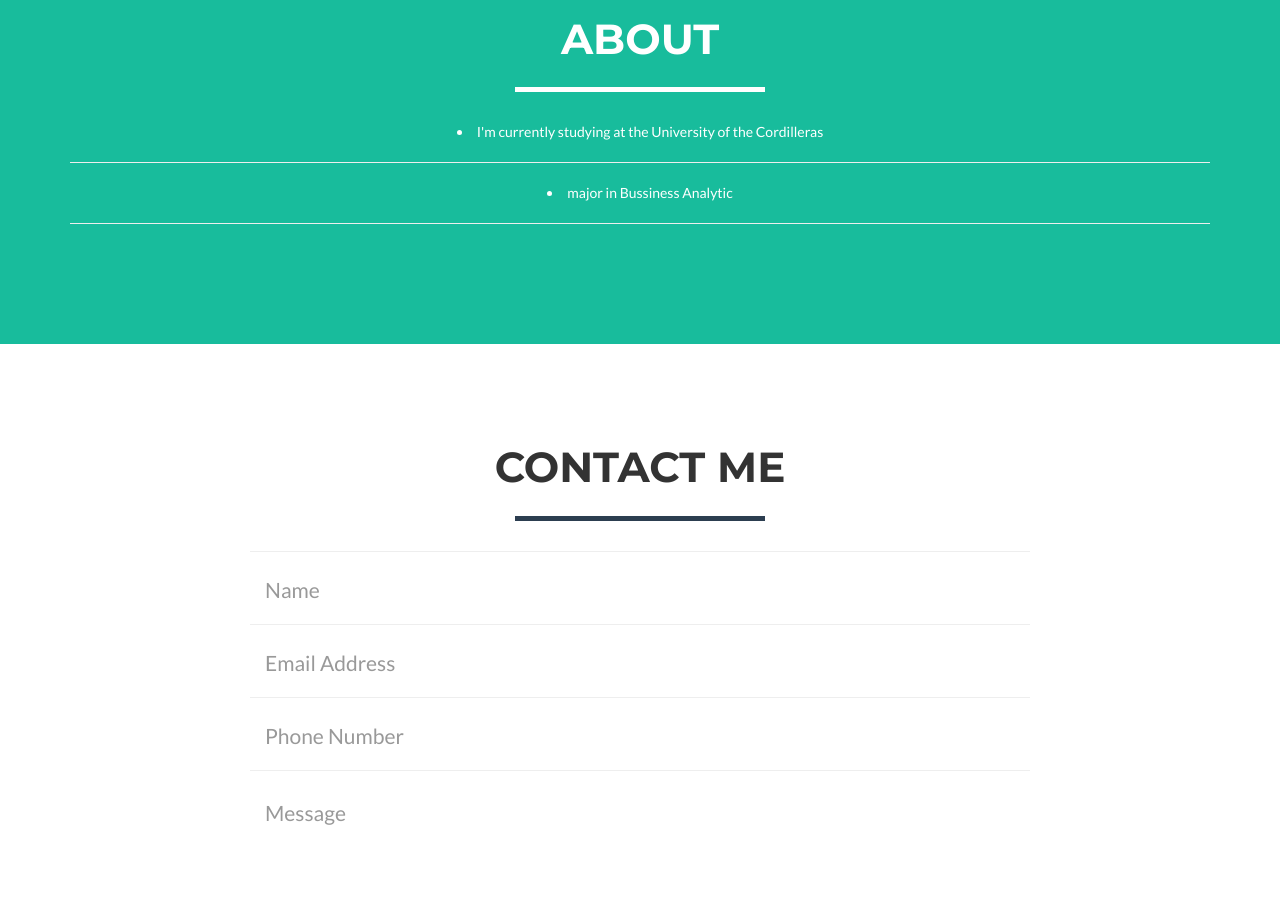
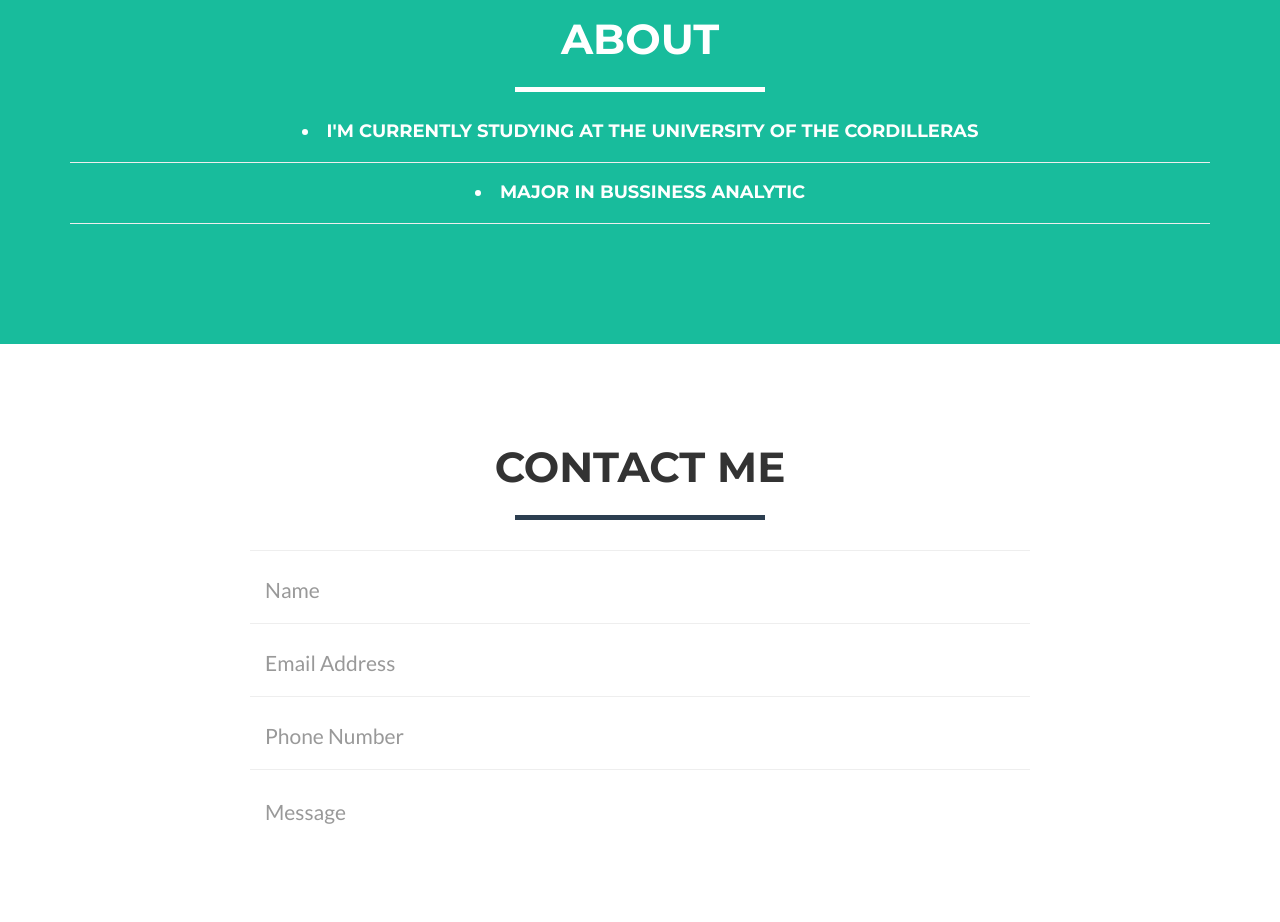
Before and after one commit to ghuyle/ghuyle1.github.io, a website: page index.html in a window 1280 px wide. Shown: the part 1780-2702 px from the top of the page. Drawn offline with nearby package versions, Linux system fonts and the light colour scheme.

Commit message:
Update index.html

```diff
--- a/index.html
+++ b/index.html
@@ -165,9 +165,9 @@
                 <div class="col-lg-12 text-center">
                     <h2>About</h2>
                     <hr class="star-light">
-                    <li>I'm currently  studying at the University of the Cordilleras</li>
+                    <h4> <li>I'm currently  studying at the University of the Cordilleras</li></h4>
                     <hr>
-                    <li>major in Bussiness Analytic</li>
+                    <h4> <li>major in Bussiness Analytic</li></h4>
                     <hr>
                 </div>
             </div>
```
